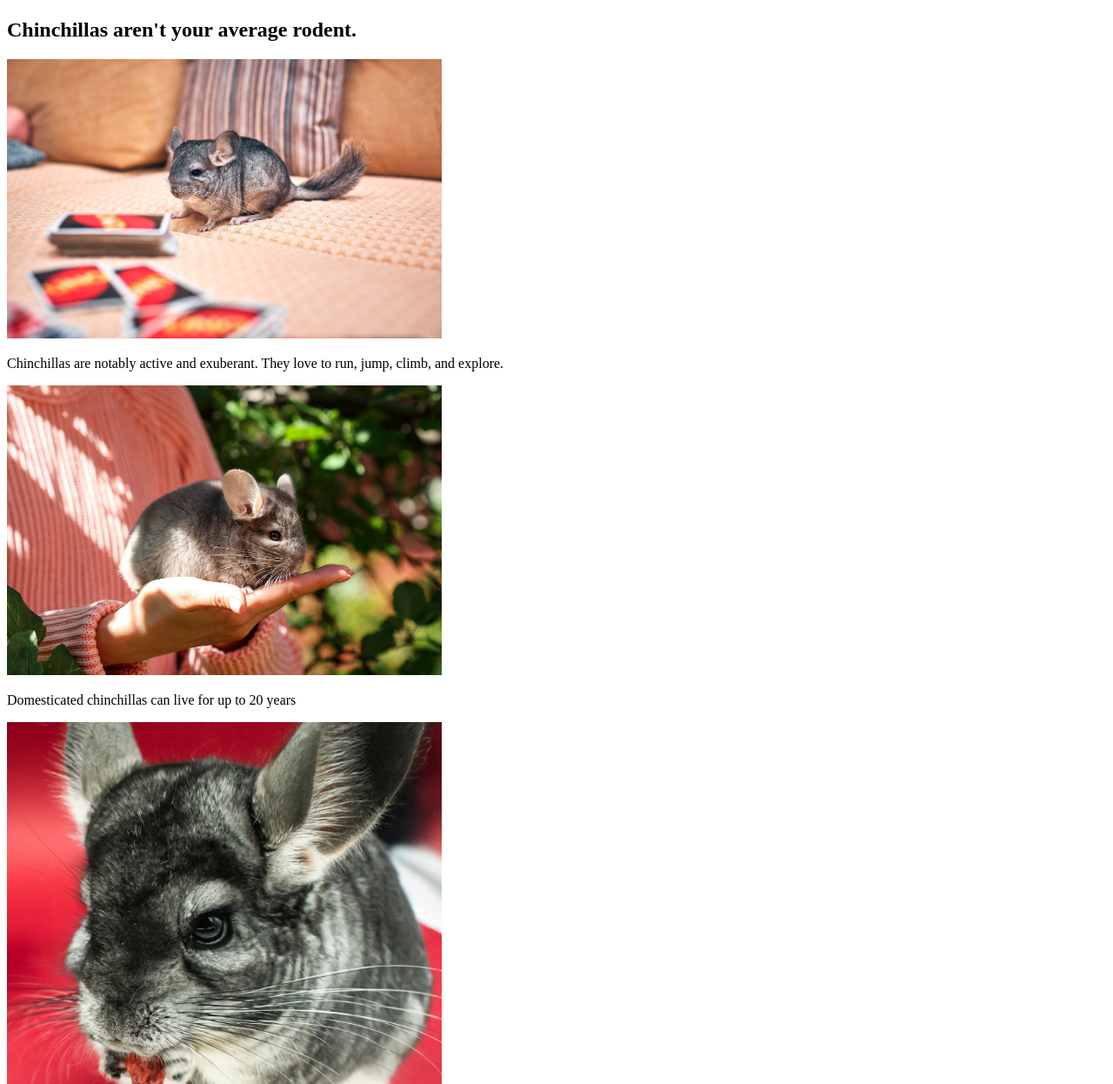
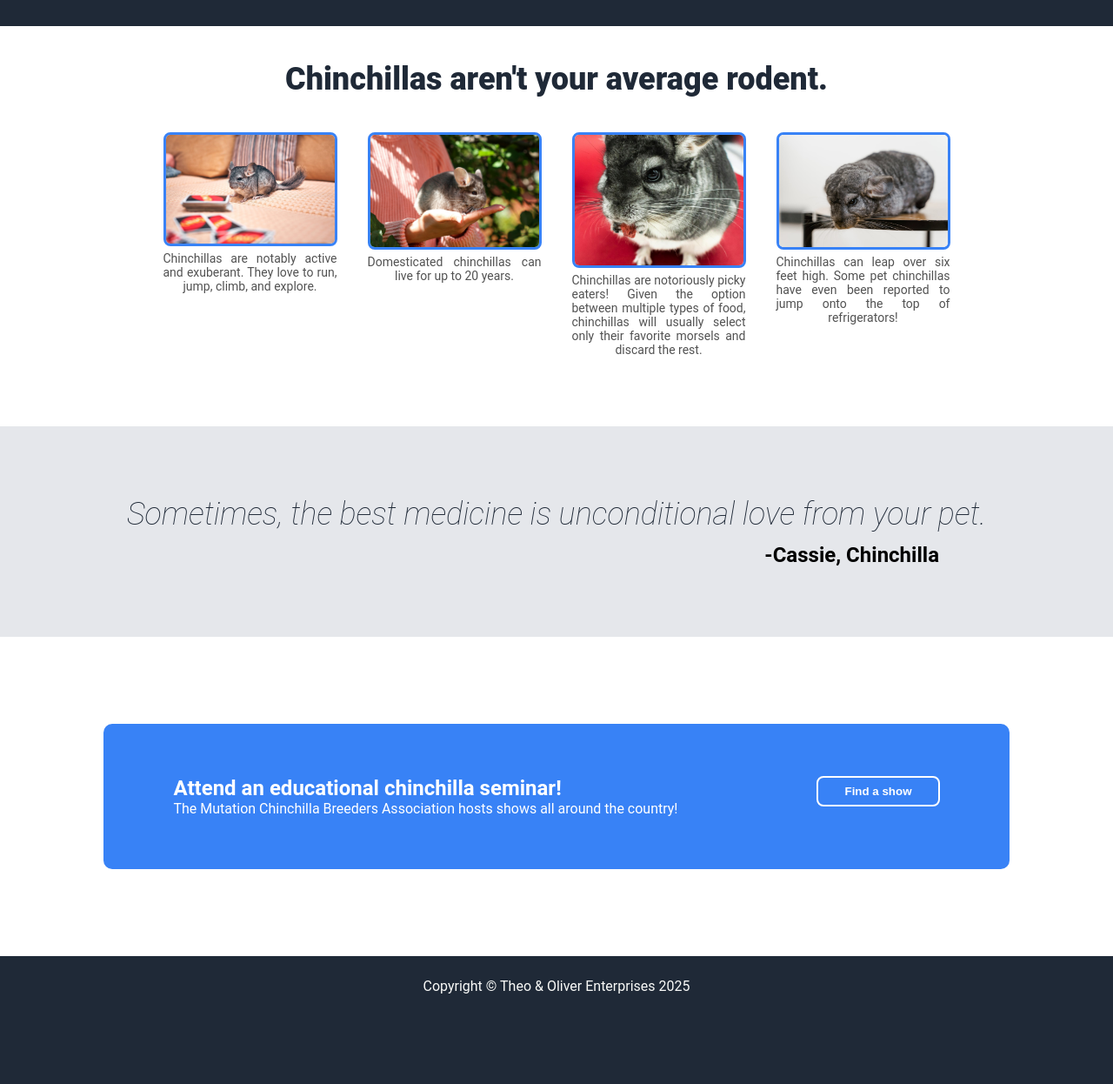
Before and after one commit to hemitonic/project_landing-page, a plain HTML site: page index.html in a window 1280 px wide. Shown: the part 710-1956 px from the top of the page at 87% size. After the commit the page ends 1878 px from the top, so only its background shows below. Drawn offline with Linux system fonts and the light colour scheme.

Commit message:
Finish page styling

```diff
--- a/index.html
+++ b/index.html
@@ -19,31 +19,31 @@
 
     <div class="hero">
         <div class="hero__content">
-            <h1>Chinchillas are fluffy creatures</h1>
-            <p>Chinchillas are low-maintenance, soft, and playfully curious pets. They have traditionally been valued for their dense fur, which grows at 60 hairs per follicle. Chinchilla enthusiasts will tell you that with the right care these round little rodents make great pets.</p>
-            <button>Get Chinchilla 🐭</button>
+            <h1 class="hero__main-text">Chinchillas are fluffy creatures</h1>
+            <p class="hero__secondary-text">Chinchillas are low-maintenance, soft, and playfully curious pets. They have traditionally been valued for their dense fur, which grows at 60 hairs per follicle. Chinchilla enthusiasts will tell you that with the right care these round little rodents make great pets.</p>
+            <button class="hero__secondary-text hero__button">Get Chinchilla <span class="hero__button--emoji">🐭</span></button>
         </div>
-        <img src="images/chinchillastration-640.png" alt="A hand-drawn illustration of a chinchilla.">
+        <img style="filter: invert(65%)" src="images/chinchillastration-640.png" alt="A hand-drawn illustration of a chinchilla." class="hero__image">
     </div>
 
     <div class="info">
-        <h2>Chinchillas aren't your average rodent.</h2>
+        <h2 class="info__header">Chinchillas aren't your average rodent.</h2>
         <div class="info__facts-wrapper">
             <div class="info__fact">
-                <img src="images/chinchilla-with-cards.jpg" alt="A gray chinchilla standing on a bed in facing a scattered deck of Uno cards.">
-                <p>Chinchillas are notably active and exuberant. They love to run, jump, climb, and explore.</p>
+                <img class="info__image" src="images/chinchilla-with-cards.jpg" alt="A gray chinchilla standing on a bed in facing a scattered deck of Uno cards.">
+                <p class="info__snippet">Chinchillas are notably active and exuberant. They love to run, jump, climb, and explore.</p>
             </div>
             <div class="info__fact">
-                <img src="images/chinchilla-in-the-sun.jpg" alt="A gray chinchilla being held in one hand in partial sunlight.">
-                <p>Domesticated chinchillas can live for up to 20 years</p>
+                <img class="info__image" src="images/chinchilla-in-the-sun.jpg" alt="A gray chinchilla being held in one hand in partial sunlight.">
+                <p class="info__snippet">Domesticated chinchillas can live for up to 20 years.</p>
             </div>
-            <div class="info__fact"></div>
-                <img src="images/chinchilla-eating-treat.jpg" alt="A close-up shot of a gray chinchilla eating a small piece of strawberry.">
-                <p>Chinchillas are notoriously picky eaters! Given the option between multiple types of food, chinchillas will usually select only their favorite morsels and discard the rest.</p>
+            <div class="info__fact">
+                <img class="info__image" src="images/chinchilla-eating-treat.jpg" alt="A close-up shot of a gray chinchilla eating a small piece of strawberry.">
+                <p class="info__snippet">Chinchillas are notoriously picky eaters! Given the option between multiple types of food, chinchillas will usually select only their favorite morsels and discard the rest.</p>
             </div>
-            <div class="info__fact"></div>
-                <img src="images/chinchilla-before-jump.jpg" alt="A gray chinchilla perched on top of a table looking to jump down.">
-                <p>Chinchillas can leap over six feet high. Some pet chinchillas have even been reported to jump onto the top of refrigerators!</p>
+            <div class="info__fact">
+                <img class="info__image" src="images/chinchilla-before-jump.jpg" alt="A gray chinchilla perched on top of a table looking to jump down.">
+                <p class="info__snippet">Chinchillas can leap over six feet high. Some pet chinchillas have even been reported to jump onto the top of refrigerators!</p>
             </div>
         </div>
     </div>
@@ -54,13 +54,17 @@
     </div>
 
     <div class="action-call">
-        <h2 class="action-call__heading">Attend an educational chinchilla seminar!</h2>
-        <p class="action-call__text">The Mutation Chinchilla Breeders Association hosts shows all around the country!</p>
-        <button class="action-call__button">Find a show</button>
+        <div class="action-call__bubble">
+            <div class="action-call__text">
+                <h2 class="action-call__heading">Attend an educational chinchilla seminar!</h2>
+                <p class="action-call__desc">The Mutation Chinchilla Breeders Association hosts shows all around the country!</p>
+            </div>
+            <a href=""><button class="action-call__button">Find a show</button></a>
+        </div>
     </div>
 
     <div class="footer">
-        <p class="footer__text">Copyright © Oliver Enterprises 2024</p>
+        <p class="footer__text">Copyright © Theo & Oliver Enterprises 2025</p>
     </div>
 </body>
 </html>
--- a/style.css
+++ b/style.css
@@ -1,3 +1,208 @@
 img {
     max-width: 500px;
 }
+
+body {
+    display: flex;
+    font-family: Roboto;
+    flex-direction: column;
+    margin: 0;
+    background-color: #1F2937;
+    max-width: 2500px;
+}
+
+div {
+    display: flex;
+}
+
+a {
+    color: inherit;
+    text-decoration: none;
+}
+
+li {
+    list-style-type: none;
+    color: #E5E7EB;
+    font-size: 18px;
+    text-transform: capitalize;
+}
+
+p {
+    margin: 0;
+}
+
+h2 {
+    margin: 0;
+}
+
+.header, .hero, .footer {
+    color: #F9FAF8;
+    padding: 25px 200px;
+}
+
+.header {
+    justify-content: space-between;
+}
+
+.header__links {
+    display: flex;
+    gap: 30px;
+    align-items: flex-end;
+}
+
+.hero {
+    margin: 50px 0px;
+    gap: 75px;
+    justify-content: space-between;
+}
+
+.hero__content {
+    flex-direction: column;
+    justify-content: center;
+    gap: 16px;
+    max-width: 650px;
+}
+
+.hero__main-text {
+    font-size: 48px;
+    font-weight: 900;
+    color: #F9FAF8;
+    margin: 0;
+}
+
+.hero__secondary-text {
+    font-size: 18px;
+    color: #E5E7EB;
+    margin: 0;
+}
+
+.hero__button {
+    background-color: #3882F6;
+    border: none;
+    border-radius: 10px;
+    padding: 8px 30px 14px 35px;
+    width: fit-content;
+    font-weight: 900;
+}
+
+.hero__button:hover {
+    background-color: #2861bd;
+}
+
+.hero__button--emoji {
+    font-size: 30px;
+}
+
+.hero__image {
+    padding-right: 80px;
+}
+
+.info {
+    flex-direction: column;
+    align-items: center;
+    background-color: white;
+    padding: 40px 0px 80px;
+    width: 100%;
+}
+
+.info__header {
+    font-size: 36px;
+    color: #1F2937;
+    font-weight: 900;
+    padding-bottom: 40px;
+}
+
+.info__facts-wrapper {
+    display: flex;
+    gap: 35px;
+}
+
+.info__fact {
+    display: flex;
+    flex-direction: column;
+    width: 200px;
+    padding: 0;
+}
+
+.info__image {
+    border: 3px solid #3882F6;
+    border-radius: 8px;
+    max-height: 150px;
+    object-fit: cover;
+}
+
+.info__snippet {
+    color: hwb(0 32% 68%);
+    text-align: justify;
+    text-align-last: center;
+    font-size: 14px;
+    padding-top: 6px;
+}
+
+.quote {
+    background-color: #E5E7EB;
+    flex-direction: column;
+    width: 100%;
+}
+
+.quote__text {
+    align-self: center;
+    font-size: 36px;
+    color: #1F2937;
+    font-style: italic;
+    font-weight: 100;
+    padding-top: 80px;
+    max-width: 80%;
+}
+
+.quote__source {
+    font-weight: bold;
+    font-size: 24px;
+    align-self: end;
+    padding: 12px 200px 80px 0px;
+}
+
+.action-call {
+    background-color: white;
+    justify-content: center;
+}
+
+.action-call__bubble {
+    background-color: #3882F6;
+    padding: 60px 80px;
+    border-radius: 10px;
+    margin: 100px;
+    color: white;
+    justify-content: space-around;
+    gap: 160px;
+}
+
+.action-call__text {
+    flex-direction: column;
+}
+
+.action-call__heading {
+    font-size: 24px;
+}
+
+.action-call__desc {
+    font-size: 16px;
+}
+
+.action-call__button {
+    background-color: #3882F6;
+    border: solid white 2px;
+    border-radius: 8px;
+    color: white;
+    font-weight: bold;
+    height: fit-content;
+    padding: 8px 30px;
+}
+
+.action-call__button:hover {
+    background-color: #2861bd;
+}
+
+.footer {
+    justify-content: center;
+}
```
